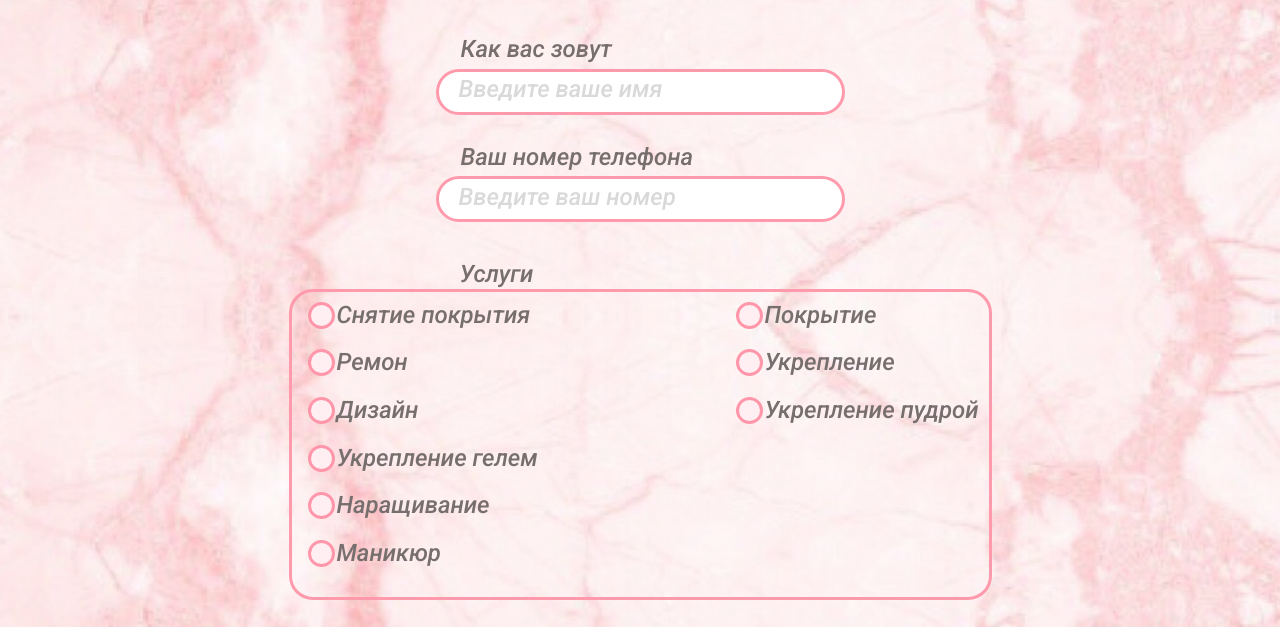
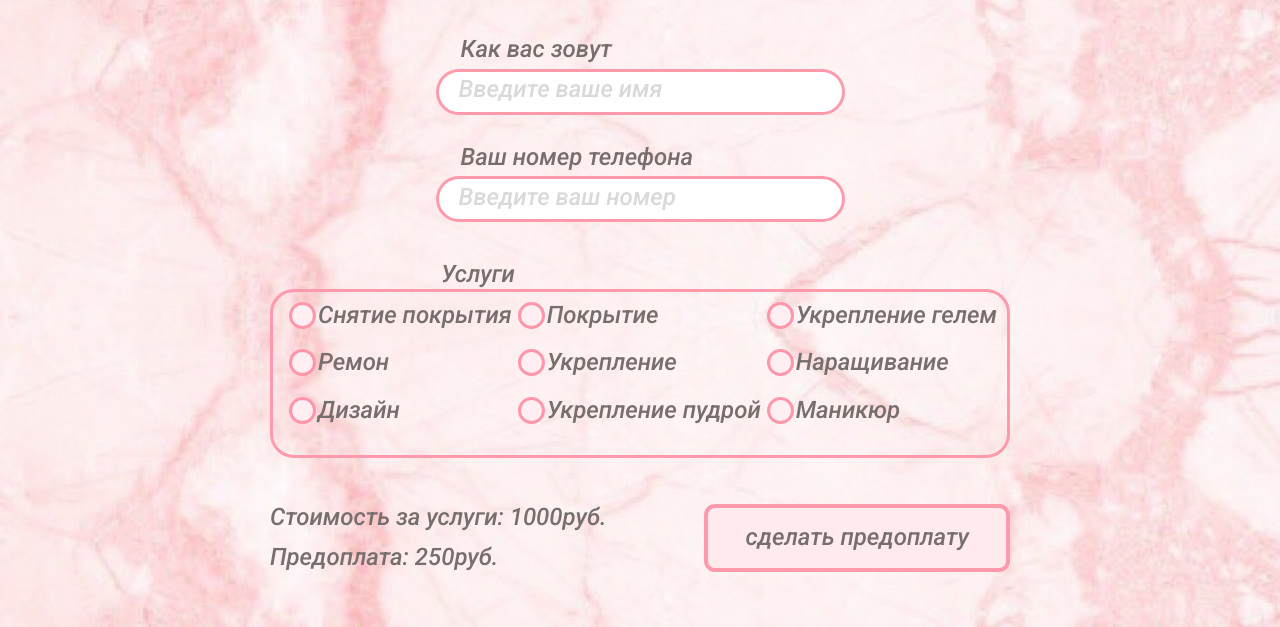
Before and after one commit to AtmoW/333, a plain HTML site: page form.html in a window 1280 px wide. Shown: the part 173-800 px from the top of the page. Drawn offline with nearby package versions, Linux system fonts and the light colour scheme.

Commit message:
rewrite form

```diff
--- a/scss/style.scss
+++ b/scss/style.scss
@@ -448,7 +448,6 @@ main{
 
 .services {
     margin-top: 39px;
-    max-width: 703px;
 
     &__title {
         margin-left: 171px;
@@ -506,7 +505,7 @@ main{
     &__result{
         display: flex;
         flex-direction: column;
-        max-width: 703px;
+        max-width: 1150px;
     }
 
     &__prices{
```
Also changed, not shown: css/style.css, 1 other file.
